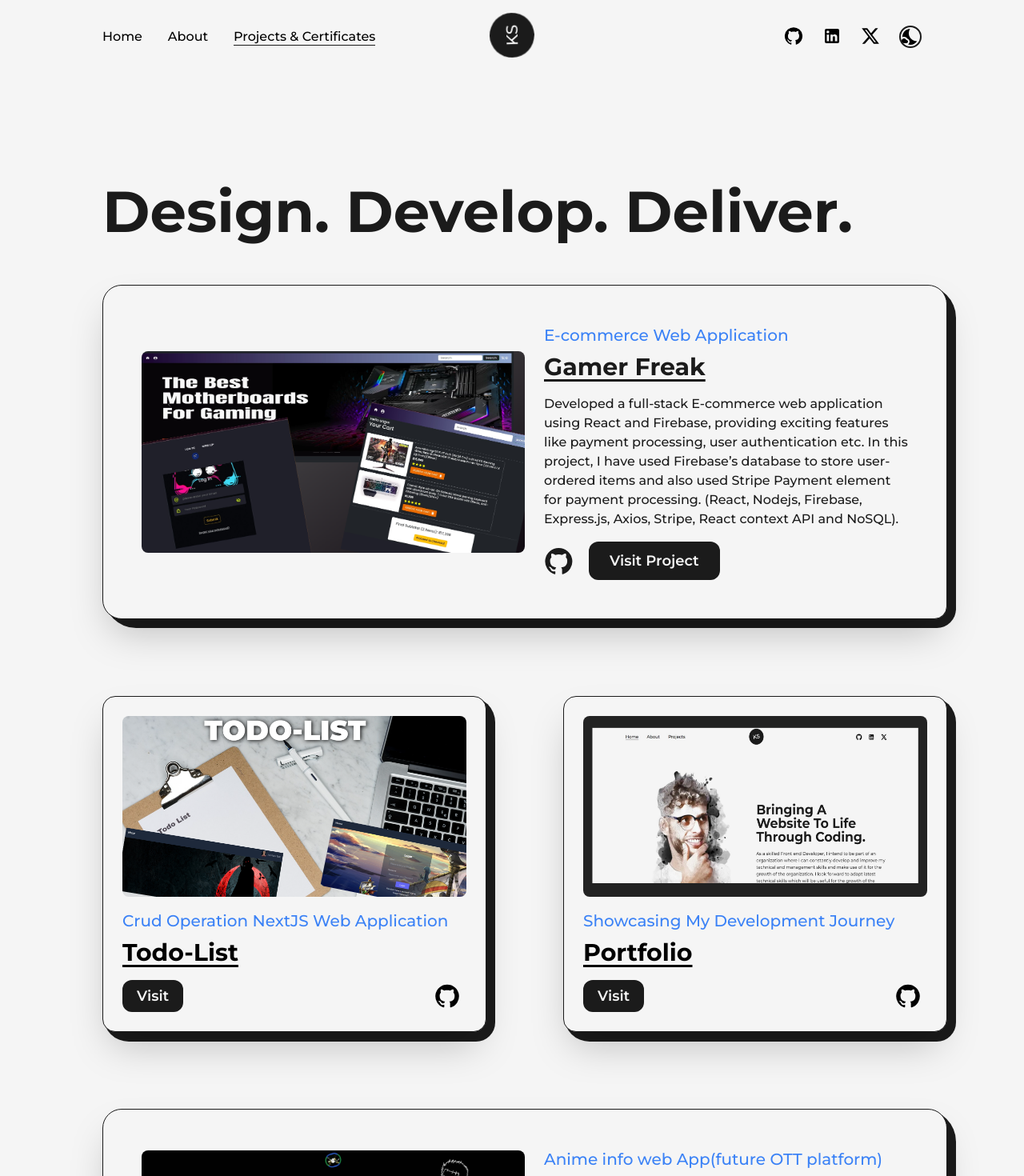
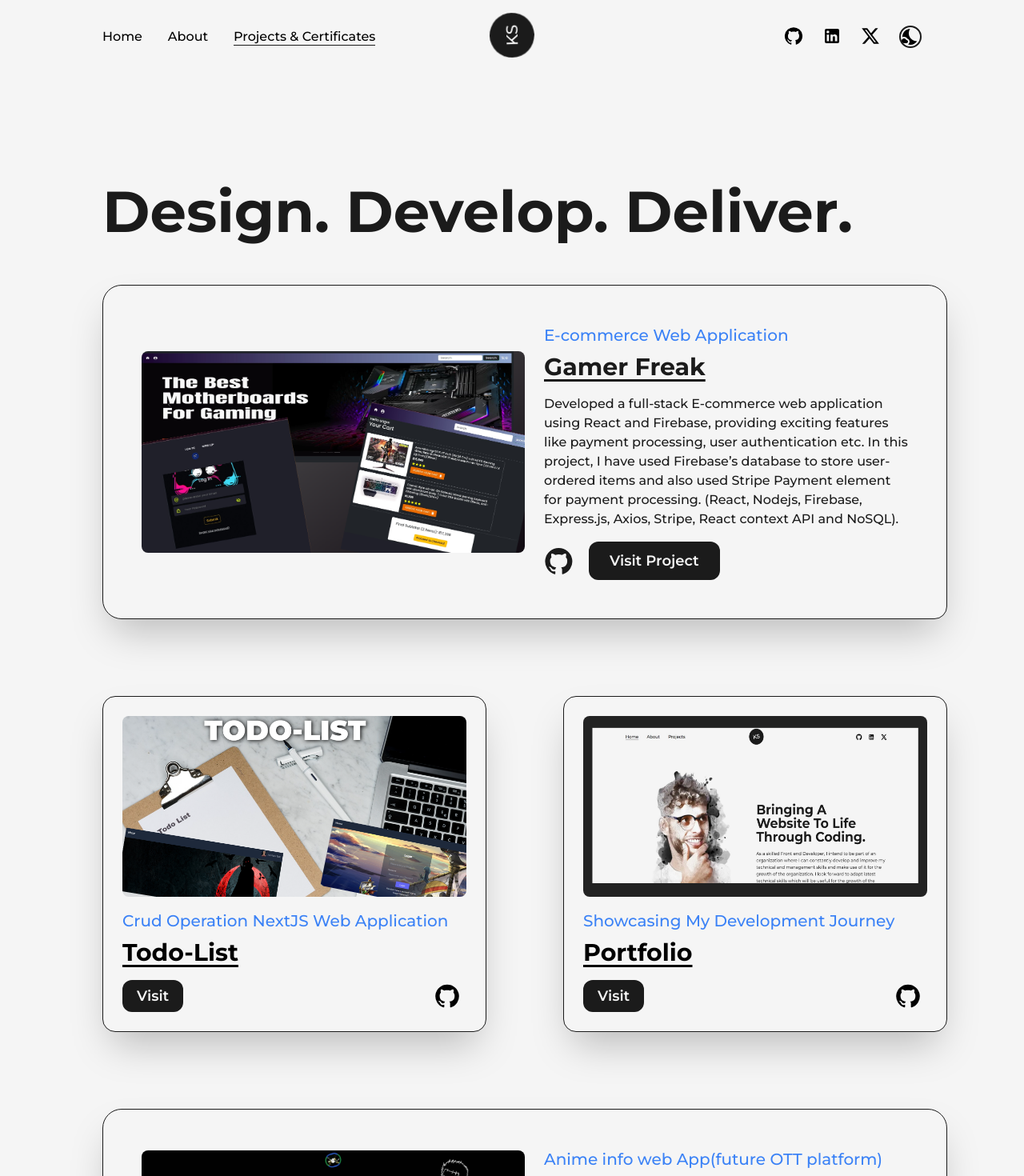
Before and after one commit to ksagar03/Portfolio, a Next.js app: page /projects in a window 1280 px wide. Shown: the top 1470 px of the page at 80% size. Built offline with nearby package versions, Linux system fonts and the light colour scheme.

Commit message:
Updates: Added some animation to the project card.

```diff
--- a/src/components/AnimatedText.js
+++ b/src/components/AnimatedText.js
@@ -14,8 +14,8 @@ const AnimatedText = ({ text, className = "" }) => {
     }
     const wordAnime ={
         initial:{
-            opacity:1,
-            y:50,
+            opacity:0.5,
+            y:100,
         },
         animate:{
             opacity:1,
--- a/src/components/Experience.js
+++ b/src/components/Experience.js
@@ -1,6 +1,5 @@
 import React, { useRef } from "react";
 import { useScroll, motion } from "framer-motion";
-
 
 const Details = ({
   position,
@@ -12,27 +11,49 @@ const Details = ({
   workdetails2,
   workdetails3,
 }) => {
-
-    const reference = useRef(null)
-    const {scrollYProgress} = useScroll({
-        target: reference,
-        offset : ["center end", "center center"]
-
-    })
+  const reference = useRef(null);
+  const { scrollYProgress } = useScroll({
+    target: reference,
+    offset: ["center end", "center center"],
+  });
   return (
     <li className="my-8 first:mt-0 last:mb-0 w-[60%] mx-auto flex flex-col items-center justify-between md:w-[80%]">
-
-        <figure ref={reference} className="absolute left-0 stroke-dark dark:stroke-light " >
-            <svg className=" -rotate-90 md:w-[60px] md:h-[60px] xs:w-[40px] xs:h-[40px]   " width={75} height={75} viewBox="0 0 100 100">
-                <motion.circle cx={75} cy={50} r={20} className=" stroke-blue-500 stroke-1 fill-none" />
-                <motion.circle cx={75} cy={50} r={20} className=" stroke-[5px] fill-light dark:fill-dark "  style={{pathLength:scrollYProgress}} />
-                <motion.circle cx={75} cy={50} r={10} className=" animate-pulse stroke-1 fill-blue-500" />
-            </svg>
-        </figure>
+      <figure
+        ref={reference}
+        className="absolute left-0 stroke-dark dark:stroke-light "
+      >
+        <svg
+          className=" -rotate-90 md:w-[60px] md:h-[60px] xs:w-[40px] xs:h-[40px]   "
+          width={75}
+          height={75}
+          viewBox="0 0 100 100"
+        >
+          <motion.circle
+            cx={75}
+            cy={50}
+            r={20}
+            className=" stroke-blue-500 stroke-1 fill-none"
+          />
+          <motion.circle
+            cx={75}
+            cy={50}
+            r={20}
+            className=" stroke-[5px] fill-light dark:fill-dark "
+            style={{ pathLength: scrollYProgress }}
+          />
+          <motion.circle
+            cx={75}
+            cy={50}
+            r={10}
+            className=" animate-pulse stroke-1 fill-blue-500"
+          />
+        </svg>
+      </figure>
       <motion.div
-      initial={{y:50}}
-      whileInView={{y:0}}
-      transition={{duration: 0.6}} >
+        initial={{ y: 50 }}
+        whileInView={{ y: 0 }}
+        transition={{ duration: 0.6 }}
+      >
         <h3 className=" capitalize font-bold text-2xl sm:text-xl xs:text-lg ">
           {position}&nbsp;
           <a
@@ -48,12 +69,12 @@ const Details = ({
           {time} | {address}
         </span>
         <p className=" font-medium w-full md:text-sm  ">
-          <ul className=" list-disc">
+          <ul className=" list-disc md:list-none">
             <li>{workdetails1}</li>
-            {workdetails2 ?<li>{workdetails2}</li>:""}
-            {workdetails3 ? <li>{workdetails3}</li>: ""}
+            {workdetails2 ? <li>{workdetails2}</li> : ""}
+            {workdetails3 ? <li>{workdetails3}</li> : ""}
           </ul>
-          </p>
+        </p>
       </motion.div>
     </li>
   );
@@ -61,19 +82,21 @@ const Details = ({
 //  In future this above function will be helpful
 
 const Experience = () => {
-    const ref = useRef(null)
-    const {scrollYProgress} = useScroll({
-        target: ref,
-        offset : ["start end", "center start"]
-
-    })
+  const ref = useRef(null);
+  const { scrollYProgress } = useScroll({
+    target: ref,
+    offset: ["start end", "center start"],
+  });
   return (
     <div className="my-64 xs:my-32">
       <h2 className="font-bold text-8xl mb-32 w-full text-center md:text-6xl xs:text-4xl md:mb-16">
         Experience
       </h2>
       <div ref={ref} className="w-full mx-auto relative ">
-        <motion.div style={{scaleY: scrollYProgress}} className=" absolute left-9 top-1 w-[5px] h-full bg-dark origin-top dark:bg-light md:w-[3px] md:left-[29px] xs:left-[19px] " />
+        <motion.div
+          style={{ scaleY: scrollYProgress }}
+          className=" absolute left-9 top-1 w-[5px] h-full bg-dark origin-top dark:bg-light md:w-[3px] md:left-[29px] xs:left-[19px] "
+        />
         <ul className="flex flex-col items-start w-full justify-between ml-4 xs:ml-2 ">
           <Details
             position="System Engineer"
--- a/src/pages/projects.js
+++ b/src/pages/projects.js
@@ -8,7 +8,7 @@ import GitHub from "@mui/icons-material/GitHub";
 import gamer_freak from "/public/images/projects/gamerFreak.png";
 import portfolio from "/public/images/projects/portfolio.png";
 import Todolist from "/public/images/projects/Todolist.png";
-import AnimeFreak from "/public/images/projects/AnimeFreak.png"
+import AnimeFreak from "/public/images/projects/AnimeFreak.png";
 import google_certificate from "/public/images/projects/certificate/google_certificate.jpg";
 
 import { motion } from "framer-motion";
@@ -25,8 +25,13 @@ const Projects = () => {
     toshowgit = true,
   }) => {
     return (
-      <article className="w-full flex items-center justify-between rounded-3xl border border-dark border-solid bg-light shadow-2xl p-12 relative rounded-br-2xl dark:bg-dark dark:border-light lg: lg:flex-col lg:p-8 xs:rounded-2xl xs:rounded-br-3xl xs:p-4 ">
-        <div className="absolute top-0 -right-3 -z-10 w-[101%] h-[103%] rounded-[2.5rem] bg-dark rounded-br-3xl dark:bg-light xs:-right-2 sm:h-[102%] sm:w-[101%] xs:rounded-[1.5rem]" />
+      <motion.article
+        initial={{ y: 100 }}
+        whileInView={{ y: 0 }}
+        transition={{ duration: 0.6 }}
+        className="w-full flex items-center justify-between rounded-3xl border border-dark border-solid bg-light shadow-2xl dark:shadow-slate-300 dark:shadow-xl p-12 relative rounded-br-2xl dark:bg-dark dark:border-light lg: lg:flex-col lg:p-8 xs:rounded-2xl xs:rounded-br-3xl xs:p-4 "
+      >
+        {/* <div className="absolute top-0 -right-3 -z-10 w-[101%] h-[103%] rounded-[2.5rem] bg-dark rounded-br-3xl dark:bg-light xs:-right-2 sm:h-[102%] sm:w-[101%] xs:rounded-[1.5rem]" /> */}
         <div className="w-1/2 overflow-hidden rounded-lg lg:w-full">
           <FramerImage
             src={img}
@@ -67,14 +72,19 @@ const Projects = () => {
             </Link>
           </div>
         </div>
-      </article>
+      </motion.article>
     );
   };
 
   const Project = ({ type, title, img, link, githublink }) => {
     return (
-      <article className=" w-full flex flex-col items-center justify-center rounded-2xl border border-solid  border-dark bg-light p-6 relative shadow-2xl dark:bg-dark dark:border-light xs:p-4 ">
-        <div className="absolute top-0 -right-3 -z-10 w-[102.5%] h-[103%] rounded-[2rem] bg-dark rounded-br-3xl dark:bg-light md:-right-2 sm:w-[101%] xs:h-[103%] xs:rounded-[1.5rem]" />
+      <motion.article
+        initial={{ y: 100 }}
+        whileInView={{ y: 0 }}
+        transition={{ duration: 0.6 }}
+        className="w-full flex flex-col items-center justify-center rounded-2xl border border-solid  border-dark bg-light p-6 relative shadow-2xl dark:shadow-slate-300 dark:shadow-xl dark:bg-dark dark:border-light xs:p-4 "
+      >
+        {/* <motion.div className=" absolute top-0 -right-3 -z-10 w-[102.5%] h-[103%] rounded-[2rem] bg-dark rounded-br-3xl dark:bg-light md:-right-2 sm:w-[101%] xs:h-[103%] xs:rounded-[1.5rem]" /> */}
         <div className="overflow-hidden rounded-lg w-full">
           <FramerImage
             src={img}
@@ -114,7 +124,7 @@ const Projects = () => {
             </Link>
           </div>
         </div>
-      </article>
+      </motion.article>
     );
   };
   return (
```
